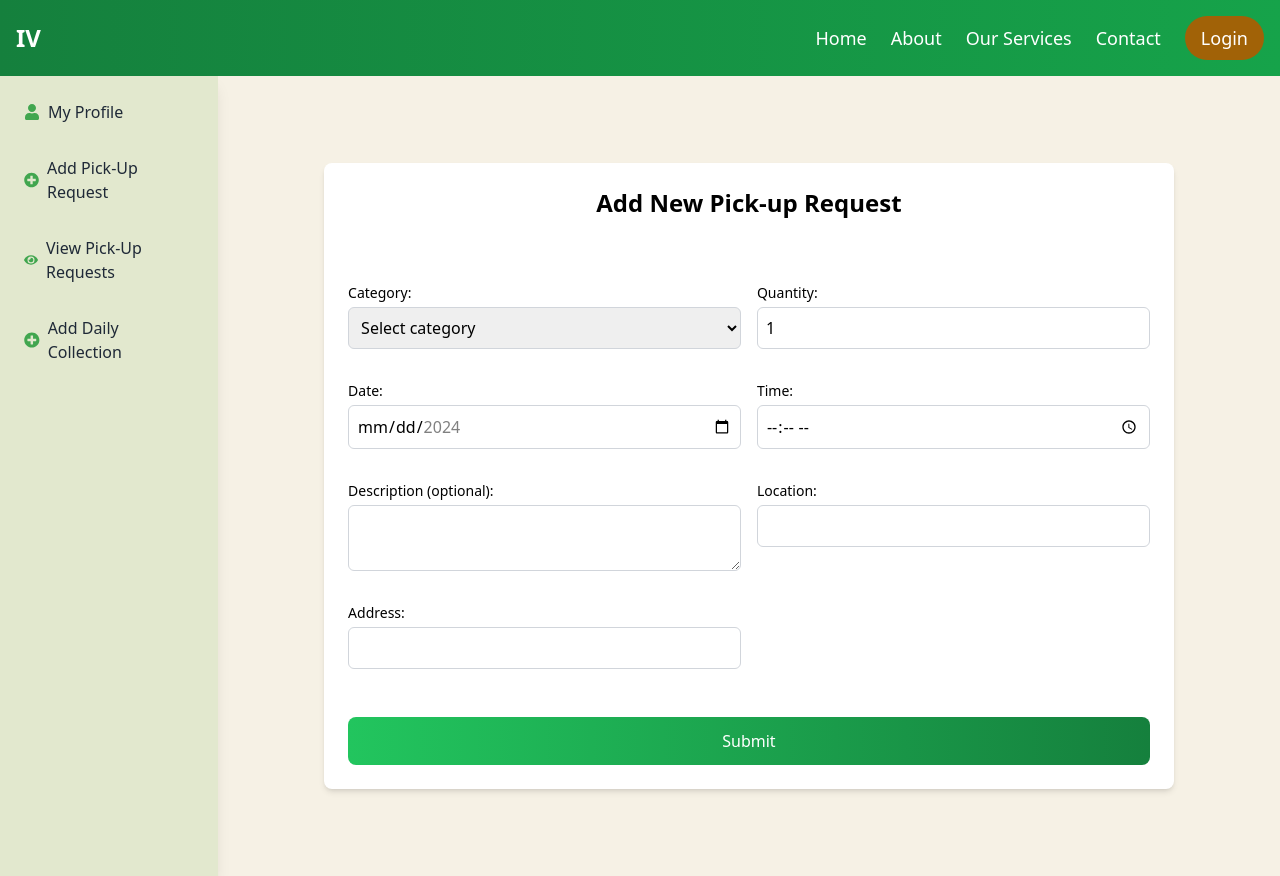
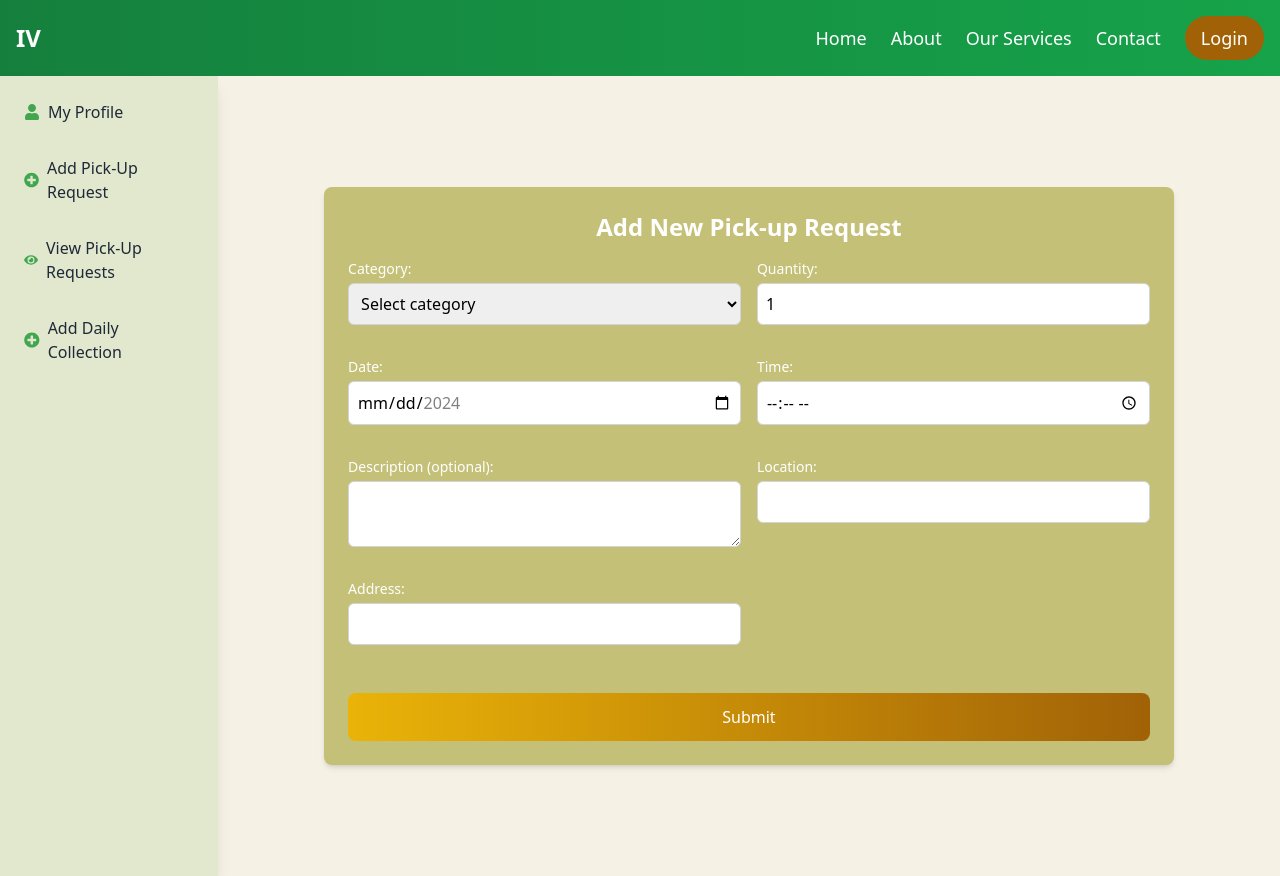
Before and after one commit to DuminduSachintha/IV-Waste_Solutions, a React (Create React App) app in the folder frontend/: page /addpickup in a window 1280 px wide. Built offline with nearby package versions, Linux system fonts and the light colour scheme.

Commit message:
Employees Management

```diff
--- a/frontend/src/pages/AddDailyCollection.js
+++ b/frontend/src/pages/AddDailyCollection.js
@@ -256,7 +256,7 @@ const AddDailyCollection = () => {
       </div>
 
       <div className="flex justify-center items-center w-full">
-        <div className="max-w-4xl w-4/5 p-6 bg-[#ffffff] rounded-lg shadow-md">
+        <div className="max-w-4xl w-4/5 p-6 bg-[#c5c078] rounded-lg shadow-md">
           <h2 className="text-3xl font-bold text-center mb-6">
             Add Daily Collection
           </h2>
@@ -400,7 +400,7 @@ const AddDailyCollection = () => {
 
             <button
               type="submit"
-              className="col-span-1 md:col-span-2 mt-4 w-full bg-gradient-to-r from-green-500 to-green-700 text-white py-3 rounded-lg hover:shadow-lg hover:from-green-600 hover:to-green-800 transition duration-300"
+              className="col-span-1 md:col-span-2 mt-4 w-full bg-gradient-to-r from-yellow-500 to-yellow-700 text-white py-3 rounded-lg hover:shadow-lg hover:from-yellow-600 hover:to-yellow-800 transition duration-300"
             >
               Add Daily Collection
             </button>
--- a/frontend/src/pages/CustomerLogin.js
+++ b/frontend/src/pages/CustomerLogin.js
@@ -85,7 +85,7 @@ const CustomerLogin = () => {
             <input
               type="email"
               name="email"
-              className="w-full p-3 border border-gray-300 rounded-lg focus:outline-none focus:ring-2 focus:ring-green-500 shadow-sm"
+              className="w-full p-3 border border-gray-300 rounded-lg focus:outline-none focus:ring-2 focus:ring-yellow-500 shadow-sm"
               value={credentials.email}
               onChange={handleChange}
               required
@@ -98,7 +98,7 @@ const CustomerLogin = () => {
             <input
               type="password"
               name="password"
-              className="w-full p-3 border border-gray-300 rounded-lg focus:outline-none focus:ring-2 focus:ring-green-500 shadow-sm"
+              className="w-full p-3 border border-gray-300 rounded-lg focus:outline-none focus:ring-2 focus:ring-yellow-500 shadow-sm"
               value={credentials.password}
               onChange={handleChange}
               required
--- a/frontend/src/pages/pickupComponent/AddPickUp.js
+++ b/frontend/src/pages/pickupComponent/AddPickUp.js
@@ -252,16 +252,15 @@ const AddPickUp = () => {
       </div>
 
       <div className='flex justify-center items-center w-full'>
-        <div className="max-w-4xl w-4/5 p-6 bg-[#ffffff] rounded-lg shadow-md">
-          <h2 className="text-2xl font-bold mb-4 text-black text-center">Add New Pick-up Request</h2>
-          <br></br><br></br>
+        <div className="max-w-4xl w-4/5 p-6 bg-[#c5c078] rounded-lg shadow-md">
+          <h2 className="text-2xl font-bold mb-4 text-white text-center">Add New Pick-up Request</h2>
 
           {errors.general && <div className="mb-4 text-red-600">{errors.general}</div>}
           {success && <div className="mb-4 text-green-600">{success}</div>}
 
           <form onSubmit={handleSubmit} className="grid grid-cols-1 md:grid-cols-2 gap-4">
             <div className="mb-4">
-              <label className="block text-sm font-medium text-black">Category:</label>
+              <label className="block text-sm font-medium text-white">Category:</label>
               <select
                 name="category"
                 value={formData.category}
@@ -280,7 +279,7 @@ const AddPickUp = () => {
             </div>
 
             <div className="mb-4">
-              <label className="block text-sm font-medium text-black">Quantity:</label>
+              <label className="block text-sm font-medium text-white">Quantity:</label>
               <input
                 type="number"
                 name="quantity"
@@ -295,7 +294,7 @@ const AddPickUp = () => {
             </div>
 
             <div className="mb-4">
-              <label className="block text-sm font-medium text-black">Date:</label>
+              <label className="block text-sm font-medium text-white">Date:</label>
               <input
                 type="date"
                 name="date"
@@ -310,7 +309,7 @@ const AddPickUp = () => {
             </div>
 
             <div className="mb-4">
-              <label className="block text-sm font-medium text-black">Time:</label>
+              <label className="block text-sm font-medium text-white">Time:</label>
               <input
                 type="time"
                 name="time"
@@ -323,7 +322,7 @@ const AddPickUp = () => {
             </div>
 
             <div className="mb-4">
-              <label className="block text-sm font-medium text-black">Description (optional):</label>
+              <label className="block text-sm font-medium text-white">Description (optional):</label>
               <textarea
                 name="description"
                 value={formData.description}
@@ -334,7 +333,7 @@ const AddPickUp = () => {
             </div>
 
             <div className="mb-4">
-              <label className="block text-sm font-medium text-black">Location:</label>
+              <label className="block text-sm font-medium text-white">Location:</label>
               <input
                 type="text"
                 name="location"
@@ -347,7 +346,7 @@ const AddPickUp = () => {
             </div>
 
             <div className="mb-4">
-              <label className="block text-sm font-medium text-black">Address:</label>
+              <label className="block text-sm font-medium text-white">Address:</label>
               <input
                 type="text"
                 name="address"
@@ -362,7 +361,7 @@ const AddPickUp = () => {
 
             <button
               type="submit"
-              className="col-span-1 md:col-span-2 mt-4 w-full bg-gradient-to-r from-green-500 to-green-700 text-white py-3 rounded-lg hover:shadow-lg hover:from-green-600 hover:to-green-800 transition duration-300"
+              className="col-span-1 md:col-span-2 mt-4 w-full bg-gradient-to-r from-yellow-500 to-yellow-700 text-white py-3 rounded-lg hover:shadow-lg hover:from-yellow-600 hover:to-yellow-800 transition duration-300"
             >
               Submit
             </button>
--- a/frontend/src/pages/pickupComponent/ViewPickUp.js
+++ b/frontend/src/pages/pickupComponent/ViewPickUp.js
@@ -115,7 +115,7 @@ const ViewPickUp = () => {
     </div>
       <div className='flex flex-col items-center mt-10 w-4/5'>
       <div className='w-6/7'>
-      <h2 className="text-3xl font-bold mb-6 text-[#166d13] text-center">Pick-Up Requests</h2>
+      <h2 className="text-3xl font-bold mb-6 text-[#9e972f] text-center">Pick-Up Requests</h2>
 
       {/* Search and Filter Section */}
       <div className="mb-6 flex justify-between items-center">
@@ -142,7 +142,7 @@ const ViewPickUp = () => {
 
         <button
           onClick={generatePDF}
-          className="p-2 bg-[#41A64F] text-white font-bold rounded-lg hover:bg-[#f6f1e5] hover:text-[#41A64F] transition duration-300"
+          className="p-2 bg-[#9e972f] text-white font-bold rounded-lg hover:bg-[#f6f1e5] hover:text-[#9e972f] transition duration-300"
         >
           Generate PDF
         </button>
```
Also changed, not shown: frontend/src/pages/ContactUs.js (+10 -7 lines).
